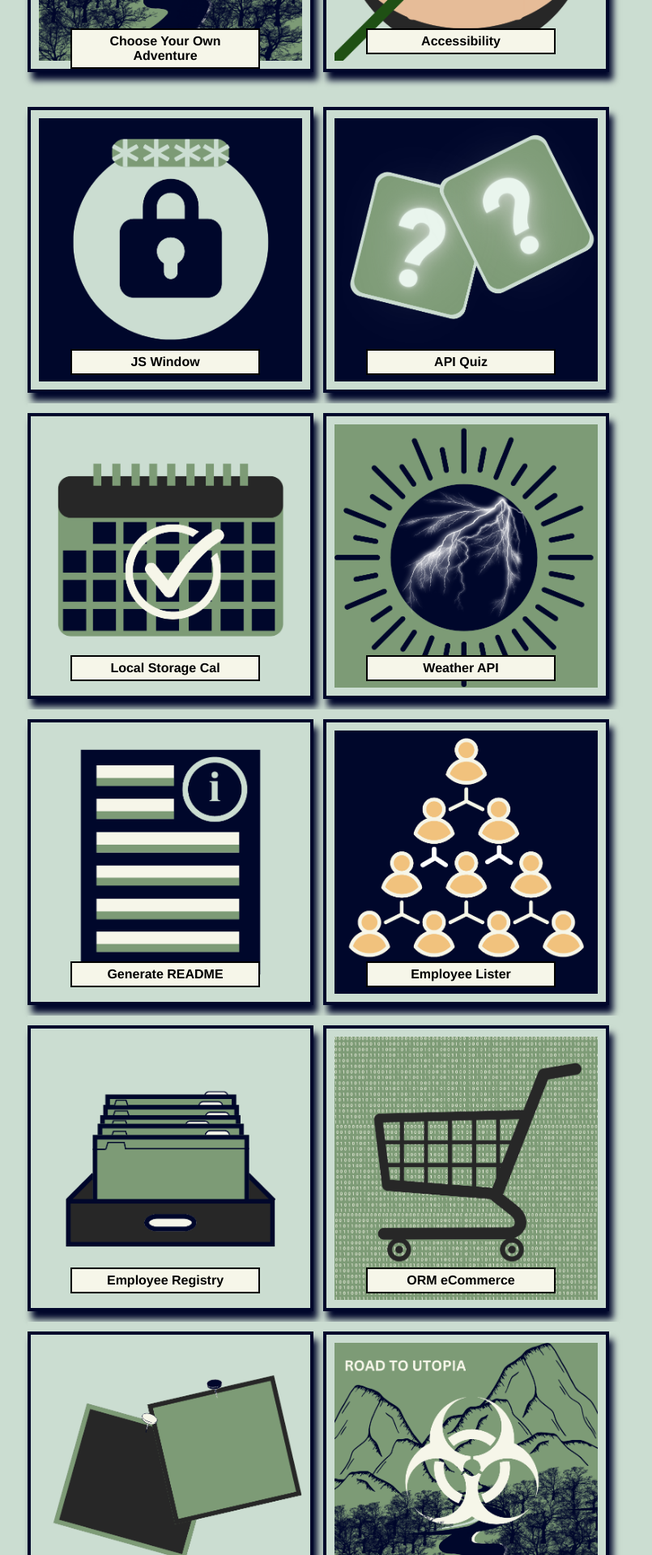
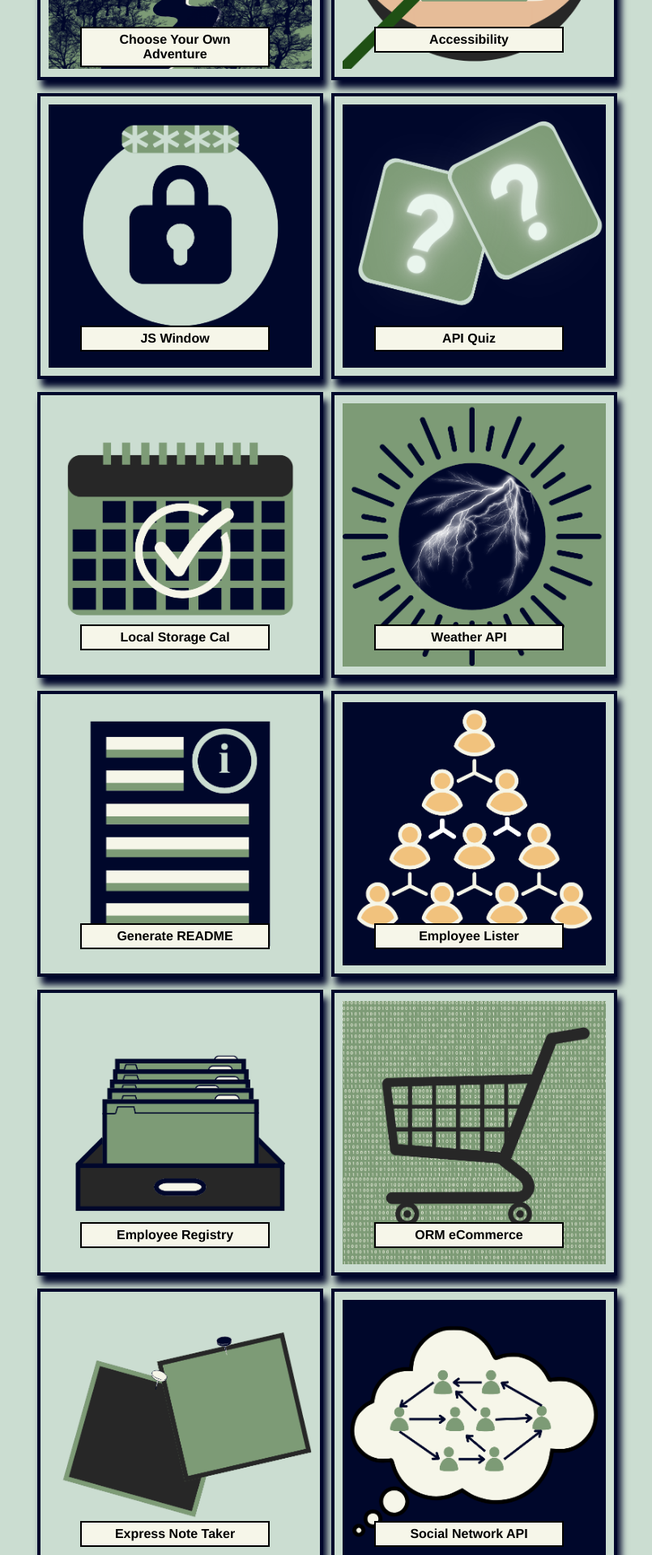
Before and after one commit to pariselectra/React-Portfolio, a React (Create React App) app: page / in a window 1280 px wide. Shown: the part 880-2800 px from the top of the page at 81% size, without its empty margins (241-1046 px from the left). Built offline with nearby package versions, Linux system fonts and the light colour scheme.

Commit message:
flip cards

```diff
--- a/src/App.css
+++ b/src/App.css
@@ -49,6 +49,21 @@ h6 {
   border: black solid 2px;
   text-align: center;
   margin-bottom: -10px;
+}
+
+button {
+  background-color: #f6f6e9;
+  color: #00072B;
+  width: 120px;
+  height: 40px;
+  border: solid 4px #7d9b76;
+}
+
+.buttonLink {
+  background-color: #f6f6e9;
+  color: #00072B;
+  text-decoration: none;
+  font-weight: bolder;
 }
 
 .navbar {
@@ -185,9 +200,6 @@ h6 {
   width: 325px;
   height: 325px;
   /* margin: 30px; */
-  margin-top: 12px;
-  margin-right: 12px;
-  margin-bottom: 12px;
   padding: 10px;
   display: inline-flex;
   border: solid #00072B 4px;
@@ -220,3 +232,62 @@ h6 {
   margin-right: 35px;
   display: flex;
 }
+
+.flip-card {
+  background-color: transparent;
+  width: 325px;
+  height: 325px;
+  margin-top: 12px;
+  margin-right: 18px;
+  margin-bottom: 12px;
+  padding: 10px;
+  perspective: 1000px; /* Remove this if you don't want the 3D effect */
+}
+
+/* This container is needed to position the front and back side */
+.flip-card-inner {
+  width: 100%;
+  height: 100%;
+  text-align: center;
+  transition: transform 0.8s;
+  transform-style: preserve-3d;
+}
+
+/* Do an horizontal flip when you move the mouse over the flip box container */
+.flip-card:hover .flip-card-inner {
+  transform: rotateY(180deg);
+}
+
+/* Position the front and back side */
+.flip-card-front, .flip-card-back {
+  position: absolute;
+  width: 100%;
+  height: 100%;
+  -webkit-backface-visibility: hidden; /* Safari */
+  backface-visibility: hidden;
+}
+
+/* Style the back side */
+.flip-card-back {
+  background-color: #00072B;
+  margin-bottom: 12px;
+  margin-left: -24px;
+  width: 340px;
+  height: 325px;
+  padding-bottom: 25px;
+  color: #f6f6e9;
+  transform: rotateY(180deg);
+}
+
+.cardBackTextStyling {
+  background-color: #00072B;
+  color: #f6f6e9;
+  padding: 15px;
+  text-align: left;
+}
+
+.cardBackHeader {
+  background-color: #00072B;
+  color: #f6f6e9;
+  font-size: 25px;
+}
--- a/src/App.js
+++ b/src/App.js
@@ -11,7 +11,7 @@ import project9 from "./project9.png"
 import project10 from "./project10.png"
 // import project11 from "./project11.png"
 import project12 from "./project12.png"
-// import project13 from "./project13.png"
+import project13 from "./project13.png"
 import github from "./Github.png"
 import mail from "./mail.png"
 import linkedin from "./LinkedIn.png"
@@ -62,54 +62,162 @@ function App() {
         <h2 id="work">Work</h2>
         <h5>Check out some of my projects</h5>
         <section class="position">
-            <section>
-                <a href="https://github.com/pariselectra/Group_9_Project_2"><img class="workimg" src={project1} alt="filler"></img></a>
+            <section className= "flip-card">
+            <div className="flip-card-inner">
+                <div className="flip-card-front">
+                <a href="Choose Your Own Adventure"><img class="workimg" src={project1} alt="filler"></img></a>
                 <h6>Choose Your Own Adventure</h6>
+                </div>
+                <div class="flip-card-back">
+                    <h5 className="cardBackHeader">Choose Your Own Adventure</h5>
+                    <h5 className="cardBackTextStyling">Description</h5>
+                    <button><a className="buttonLink" href="https://github.com/pariselectra/Group_9_Project_2">GITHUB</a></button>
+                    </div>
+                </div>
             </section>
-            <section>
-                <a href="https://github.com/pariselectra/Accessibility-with-CSS-HTML"><img class="workimg projectTwoImg" src={project2} alt="filler"></img></a>
+            <section className= "flip-card">
+            <div className="flip-card-inner">
+                <div className="flip-card-front">
+                <a href="https://github.com/pariselectra/Accessibility-with-CSS-HTML"><img class="workimg" src={project2} alt="filler"></img></a>
                 <h6>Accessibility</h6>
+                </div>
+                <div class="flip-card-back">
+                    <h5 className="cardBackHeader">Accessibility</h5>
+                    <h5 className="cardBackTextStyling">Description</h5>
+                    <button><a className="buttonLink" href="https://github.com/pariselectra/Accessibility-with-CSS-HTML">GITHUB</a></button>
+                    </div>
+                </div>
             </section>
-            <section>
+            <section className= "flip-card">
+            <div className="flip-card-inner">
+                <div className="flip-card-front">
                 <a href="https://pariselectra.github.io/JavaScript-Window-Edit/"><img class="workimg" src={project3} alt="filler"></img></a>
                 <h6>JS Window</h6>
+                </div>
+                <div class="flip-card-back">
+                    <h5 className="cardBackHeader">JS Window</h5>
+                    <h5 className="cardBackTextStyling">Description</h5>
+                    <button><a className="buttonLink" href="https://pariselectra.github.io/JavaScript-Window-Edit/">GITHUB</a></button>
+                    </div>
+                </div>
             </section>
-            <section>
+            <section className= "flip-card">
+            <div className="flip-card-inner">
+                <div className="flip-card-front">
                 <a href="https://github.com/pariselectra/Web-APIs-Timed-Quiz"><img class="workimg" src={project4} alt="filler"></img></a>
                 <h6>API Quiz</h6>
+                </div>
+                <div class="flip-card-back">
+                    <h5 className="cardBackHeader">API Quiz</h5>
+                    <h5 className="cardBackTextStyling">Description</h5>
+                    <button><a className="buttonLink" href="https://github.com/pariselectra/Web-APIs-Timed-Quiz">GITHUB</a></button>
+                    </div>
+                </div>
             </section>
-            <section>
+            <section className= "flip-card">
+            <div className="flip-card-inner">
+                <div className="flip-card-front">
                 <a href="https://github.com/pariselectra/Workday-Calendar-Schedule"><img class="workimg" src={project5} alt="filler"></img></a>
                 <h6>Local Storage Cal</h6>
+                </div>
+                <div class="flip-card-back">
+                    <h5 className="cardBackHeader">Local Storage Cal</h5>
+                    <h5 className="cardBackTextStyling">Description</h5>
+                    <button><a className="buttonLink" href="https://github.com/pariselectra/Workday-Calendar-Schedule">GITHUB</a></button>
+                    </div>
+                </div>
             </section>
-            <section>
+            <section className= "flip-card">
+            <div className="flip-card-inner">
+                <div className="flip-card-front">
                 <a href="https://github.com/pariselectra/Five-Day-Weather-Forecast"><img class="workimg" src={project6} alt="filler"></img></a>
                 <h6>Weather API</h6>
+                </div>
+                <div class="flip-card-back">
+                    <h5 className="cardBackHeader">Weather API</h5>
+                    <h5 className="cardBackTextStyling">Description</h5>
+                    <button><a className="buttonLink" href="https://github.com/pariselectra/Five-Day-Weather-Forecast">GITHUB</a></button>
+                    </div>
+                </div>
             </section>
-            <section>
+            <section className= "flip-card">
+            <div className="flip-card-inner">
+                <div className="flip-card-front">
                 <a href="https://github.com/pariselectra/Professional-README-Generator"><img class="workimg" src={project7} alt="filler"></img></a>
                 <h6>Generate README</h6>
+                </div>
+                <div class="flip-card-back">
+                    <h5 className="cardBackHeader">Generate README</h5>
+                    <h5 className="cardBackTextStyling">Description</h5>
+                    <button><a className="buttonLink" href="https://github.com/pariselectra/Professional-README-Generator">GITHUB</a></button>
+                    </div>
+                </div>
             </section>
-            <section>
+            <section className= "flip-card">
+            <div className="flip-card-inner">
+                <div className="flip-card-front">
                 <a href="https://github.com/pariselectra/Employee-List-Generator"><img class="workimg" src={project8} alt="filler"></img></a>
                 <h6>Employee Lister</h6>
+                </div>
+                <div class="flip-card-back">
+                    <h5 className="cardBackHeader">Employee Lister</h5>
+                    <h5 className="cardBackTextStyling">Description</h5>
+                    <button><a className="buttonLink" href="https://github.com/pariselectra/Employee-List-Generator">GITHUB</a></button>
+                    </div>
+                </div>
             </section>
-            <section>
+            <section className= "flip-card">
+            <div className="flip-card-inner">
+                <div className="flip-card-front">
                 <a href="https://github.com/pariselectra/SQL-Employee-Tracker"><img class="workimg" src={project9} alt="filler"></img></a>
                 <h6>Employee Registry</h6>
+                </div>
+                <div class="flip-card-back">
+                    <h5 className="cardBackHeader">Employee Registry</h5>
+                    <h5 className="cardBackTextStyling">Description</h5>
+                    <button><a className="buttonLink" href="https://github.com/pariselectra/SQL-Employee-Tracker">GITHUB</a></button>
+                    </div>
+                </div>
             </section>
-            <section>
+            <section className= "flip-card">
+            <div className="flip-card-inner">
+                <div className="flip-card-front">
                 <a href="https://github.com/pariselectra/ORM-eCommerce-Backend"><img class="workimg" src={project10} alt="filler"></img></a>
                 <h6>ORM eCommerce</h6>
+                </div>
+                <div class="flip-card-back">
+                    <h5 className="cardBackHeader">ORM eCommerce</h5>
+                    <h5 className="cardBackTextStyling">Description</h5>
+                    <button><a className="buttonLink" href="https://github.com/pariselectra/ORM-eCommerce-Backend">GITHUB</a></button>
+                    </div>
+                </div>
             </section>
-            <section>
+            <section className= "flip-card">
+            <div className="flip-card-inner">
+                <div className="flip-card-front">
                 <a href="https://github.com/pariselectra/Express-Note-Taker"><img class="workimg" src={project12} alt="filler"></img></a>
                 <h6>Express Note Taker</h6>
+                </div>
+                <div class="flip-card-back">
+                    <h5 className="cardBackHeader">Express Note Taker</h5>
+                    <h5 className="cardBackTextStyling">Description</h5>
+                    <button><a className="buttonLink" href="https://github.com/pariselectra/Express-Note-Taker">GITHUB</a></button>
+                    </div>
+                </div>
             </section>
 
-            <section>
-                <a href="https://github.com/pariselectra"><img class="workimg" src={project1} alt="filler"></img></a>
-                <h6>Project 13</h6>
+            <section className= "flip-card">
+                <div className="flip-card-inner">
+                    <div className="flip-card-front">
+                    <a href="https://github.com/pariselectra"><img class="workimg" src={project13} alt="filler"></img></a>
+                    <h6>Social Network API</h6>
+                    </div>
+                    <div class="flip-card-back">
+                        <h5 className="cardBackHeader">Social Network API</h5>
+                        <h5 className="cardBackTextStyling">This is a MongoDB (noSQL) based database that provides a model for what a social media networking backend database. I structured this MongoDB database to house a list of users, their thoughts, and their friends within the application.</h5>
+                        <button><a className="buttonLink" href="https://github.com/pariselectra/Social-Network-API">GITHUB</a></button>
+                    </div>
+                </div>
             </section>
         </section>
     </section>
```
Also changed, not shown: src/project13.png (added).
